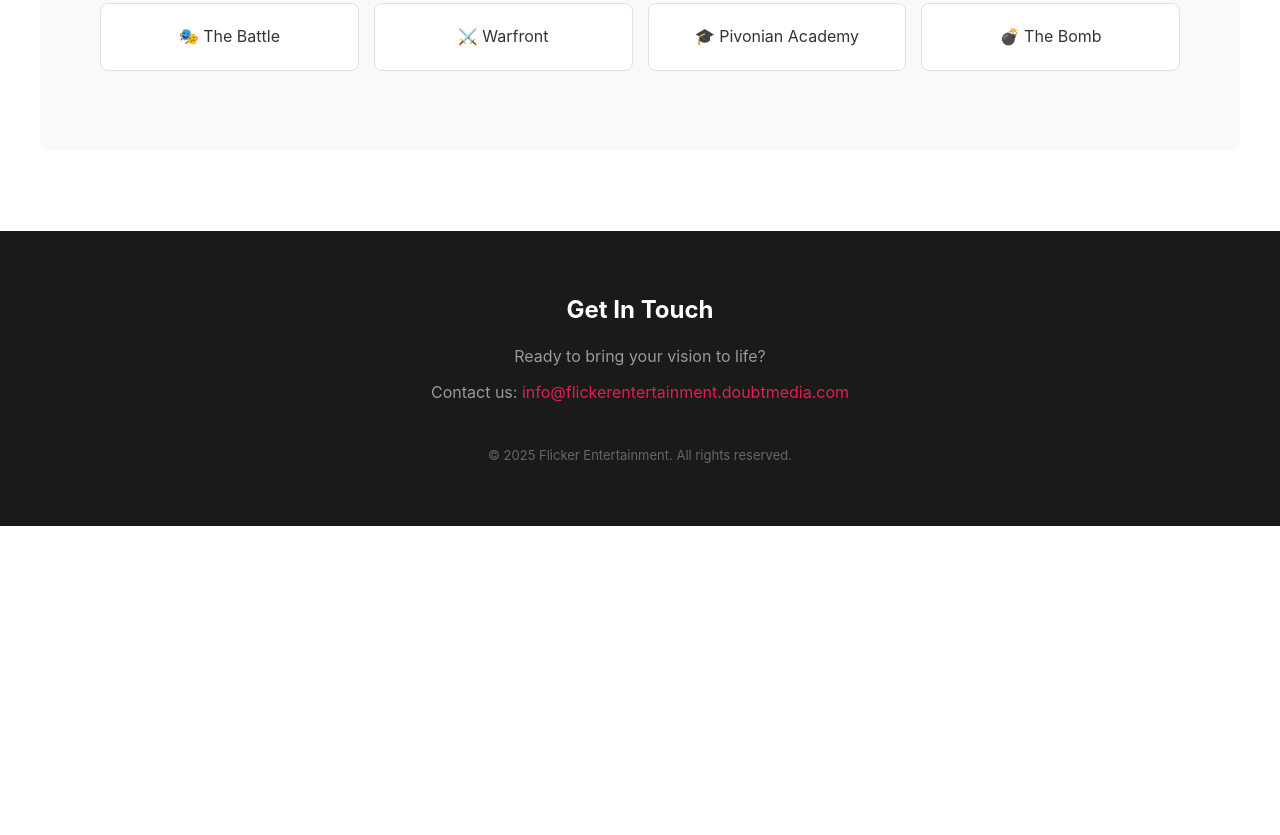
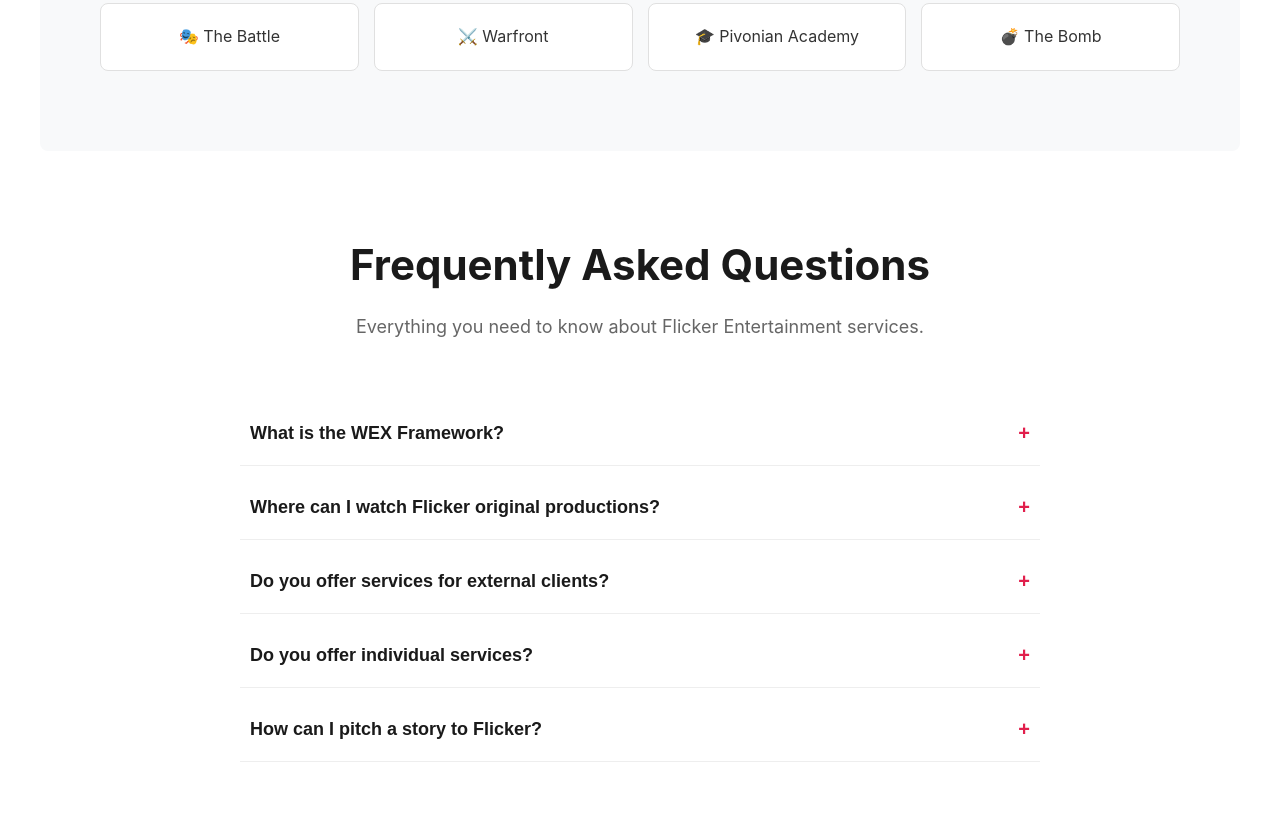
Before and after one commit to pivonian/flickerEntertainment, a plain HTML site: page index.html in a window 1280 px wide. Shown: the part 1949-2784 px from the top of the page. Before the commit the page ends 2475 px from the top, so only its background shows below. Drawn offline with Linux system fonts and the light colour scheme.

Commit message:
add FAQ & update ISBO logo

```diff
--- a/index.html
+++ b/index.html
@@ -328,6 +328,75 @@
                 padding: 50px 30px;
             }
         }
+
+        /* FAQ Section Styles */
+        .faq-section {
+            background: #fff;
+            padding: 80px 40px;
+        }
+
+        .faq-container {
+            max-width: 800px;
+            margin: 0 auto;
+        }
+
+        .faq-item {
+            border-bottom: 1px solid #eee;
+            margin-bottom: 10px;
+        }
+
+        .faq-question {
+            width: 100%;
+            padding: 20px 10px;
+            display: flex;
+            justify-content: space-between;
+            align-items: center;
+            cursor: pointer;
+            background: none;
+            border: none;
+            outline: none;
+            text-align: left;
+            font-size: 18px;
+            font-weight: 600;
+            color: #1a1a1a;
+            transition: color 0.3s ease;
+        }
+
+        .faq-question:hover {
+            color: #e11f4c;
+        }
+
+        .faq-answer {
+            max-height: 0;
+            overflow: hidden;
+            transition: max-height 0.3s ease;
+            padding: 0 10px;
+        }
+
+        .faq-answer p, .faq-answer a {
+            padding-bottom: 20px;
+            color: #666;
+            line-height: 1.6;
+            transition: color 0.3s ease;
+        }
+
+        .faq-answer a:hover {
+            color: #e11f4c;
+        }
+
+        .faq-icon {
+            font-size: 20px;
+            color: #e11f4c;
+            transition: transform 0.3s ease;
+        }
+
+        .faq-item.active .faq-icon {
+            transform: rotate(45deg); /* Simple X effect */
+        }
+
+        .faq-item.active .faq-answer {
+            max-height: 200px; /* Adjust based on content length */
+        }
     </style>
 </head>
 <body>
@@ -433,6 +502,63 @@
         </div>
     </section>
 
+    <section class="faq-section" id="faq">
+        <div class="faq-container">
+            <h2 class="section-title">Frequently Asked Questions</h2>
+            <p class="section-subtitle">Everything you need to know about Flicker Entertainment services.</p>
+
+            <div class="faq-item">
+                <button class="faq-question">
+                    What is the WEX Framework?
+                    <span class="faq-icon">+</span>
+                </button>
+                <div class="faq-answer">
+                    <p>The WEX (Watch Experience) Framework is our proprietary technology designed to optimize high-fidelity video streaming across various network conditions, ensuring a buffer-free 4K experience.</p>
+                </div>
+            </div>
+
+            <div class="faq-item">
+                <button class="faq-question">
+                    Where can I watch Flicker original productions?
+                    <span class="faq-icon">+</span>
+                </button>
+                <div class="faq-answer">
+                    <p>All our original content, including "The Battle" and "Warfront," are available exclusively on the <a href="https://watchflicker.doubtmedia.com">Flicker</a> Streaming Platform, accessible via web browsers, smart TVs, and mobile devices.</p>
+                </div>
+            </div>
+
+            <div class="faq-item">
+                <button class="faq-question">
+                    Do you offer services for external clients?
+                    <span class="faq-icon">+</span>
+                </button>
+                <div class="faq-answer">
+                    <p>Yes! While we produce our own content, our team of VFX artists, editors, cinematographers, and sound designers are available for hire for independent films, commercials, and digital content.</p>
+                </div>
+            </div>
+
+            <div class="faq-item">
+                <button class="faq-question">
+                    Do you offer individual services?
+                    <span class="faq-icon">+</span>
+                </button>
+                <div class="faq-answer">
+                    <p>Yes, if you only need 1 or 2 of our services we are happy to work with you and your teams to bring your vision to life.</p>
+                </div>
+            </div>
+
+            <div class="faq-item">
+                <button class="faq-question">
+                    How can I pitch a story to Flicker?
+                    <span class="faq-icon">+</span>
+                </button>
+                <div class="faq-answer">
+                    <p>We are always looking for new stories. Please reach out to our production team via the contact email below with a brief treatment or pitch deck.</p>
+                </div>
+            </div>
+        </div>
+    </section>
+
     <footer id="contact">
         <h3 style="font-size: 24px; margin-bottom: 15px;">Get In Touch</h3>
         <p style="margin-bottom: 10px;">Ready to bring your vision to life?</p>
@@ -454,6 +580,20 @@
                 }
             });
         });
+
+        // FAQ Accordion Logic
+        document.querySelectorAll('.faq-question').forEach(button => {
+            button.addEventListener('click', () => {
+                const faqItem = button.parentElement;
+
+                // Close other open items (optional - remove if you want multiple open at once)
+                document.querySelectorAll('.faq-item').forEach(item => {
+                    if (item !== faqItem) item.classList.remove('active');
+                });
+
+                faqItem.classList.toggle('active');
+            });
+        });
     </script>
 </body>
 </html>
```
Also changed, not shown: isbo.png.
